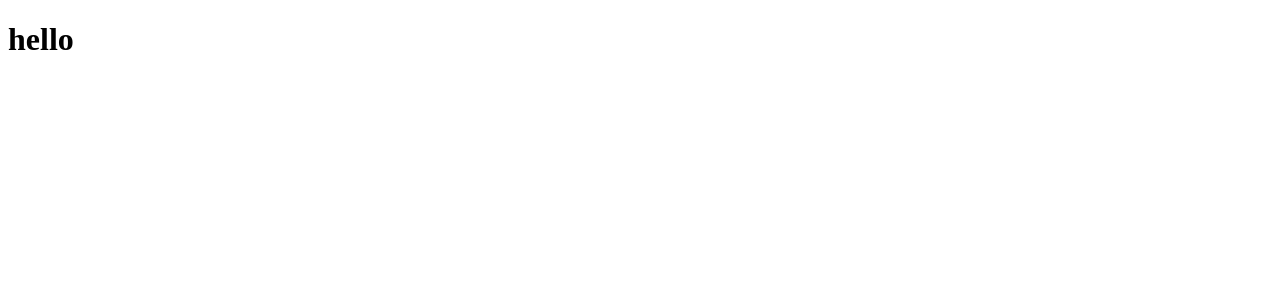
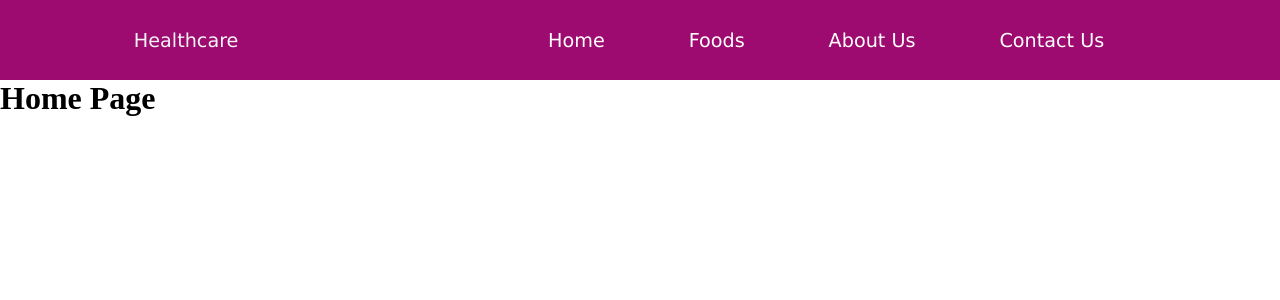
Before and after one commit to fakepranjal/test-react, a React (Create React App) app: page / in a window 1280 px wide. Shown: the top 300 px of the page. Built offline with nearby package versions, Linux system fonts and the light colour scheme.

Commit message:
creation of homepage about contact and updation of style

```diff
--- a/package.json
+++ b/package.json
@@ -9,7 +9,9 @@
     "@testing-library/user-event": "^13.5.0",
     "react": "^18.3.1",
     "react-dom": "^18.3.1",
+    "react-router-dom": "^6.26.0",
     "react-scripts": "5.0.1",
+    "router-dom": "^2.2.11",
     "web-vitals": "^2.1.4"
   },
   "scripts": {
--- /dev/null
+++ b/src/About.js
@@ -0,0 +1,8 @@
+
+export default function About(){
+    return(
+      <div>
+      <h1>About Page</h1>
+      </div>
+    );
+  }
--- a/src/App.js
+++ b/src/App.js
@@ -1,8 +1,27 @@
+import { BrowserRouter as Router, Routes, Route, Link } from 'react-router-dom';
+
+//importing components
+import Navbar from "./Navbar";
+import { Homepage } from "./Homepage";
+import Foods from "./Foods";
+import About from "./About";
+import Contact from "./Contact";
+
+
+
+
 function App() {
   return (
-    <>
-    <h1>hello</h1>
-    </>
+    <Router>
+    <Navbar/>
+      <Routes>
+        <Route path="/" element={<Homepage />} />
+        <Route path="/foods" element={<Foods />} />
+        <Route path="/about" element={<About />} />
+        <Route path="/contact" element={<Contact />} />
+
+      </Routes>
+    </Router>
   );
 }
 
--- /dev/null
+++ b/src/Contact.js
@@ -0,0 +1,8 @@
+
+export default function Contact(){
+    return(
+      <div>
+      <h1>Contact Page</h1>
+      </div>
+    );
+  }
--- /dev/null
+++ b/src/Foods.js
@@ -0,0 +1,8 @@
+
+export default function Foods(){
+    return(
+      <div>
+      <h1>Food Page</h1>
+      </div>
+    );
+  }
--- /dev/null
+++ b/src/Homepage.js
@@ -0,0 +1,8 @@
+
+export function Homepage(){
+    return(
+      <div>
+      <h1>Home Page</h1>
+      </div>
+    );
+  }
--- a/src/Navbar.js
+++ b/src/Navbar.js
@@ -0,0 +1,18 @@
+import React from "react";
+import { BrowserRouter as Router, Routes, Route, Link } from 'react-router-dom';
+
+
+
+export default function Navbar(){
+    return(
+        <div className="navbar">
+            <div id="nav-logo">Healthcare</div>
+            <ul className="nav-links-box">
+            <li><Link to="/" className="nav-link">Home</Link></li>
+            <li><Link to="/foods" className="nav-link">Foods</Link></li>
+            <li><Link to="/about" className="nav-link">About Us</Link></li>
+            <li><Link to="/contact" className="nav-link">Contact Us</Link></li>
+            </ul>
+        </div>
+    );
+}
--- a/src/style.css
+++ b/src/style.css
@@ -0,0 +1,31 @@
+
+*{
+    margin: 0;
+    padding: 0;
+}
+.navbar{
+    background: rgb(157, 11, 113);
+    color: whitesmoke;
+    display: flex;
+    flex-direction: row;
+    height: 10vh;
+    align-items: center;
+    flex-wrap: wrap;
+    justify-content: space-around;
+    font-family:Verdana, Geneva, Tahoma, sans-serif;
+    font-size: larger;
+}
+.nav-links-box{
+    color: whitesmoke;
+    text-decoration: none;
+    list-style: none;
+    display: flex;
+    flex-direction: row;
+    width:50%;
+    justify-content: space-around;
+    flex-wrap: wrap;
+}
+.nav-link{
+    text-decoration: none;
+    color: white;
+}
```
Also changed, not shown: 1 other file (tests, documents, lock files or other folders).
